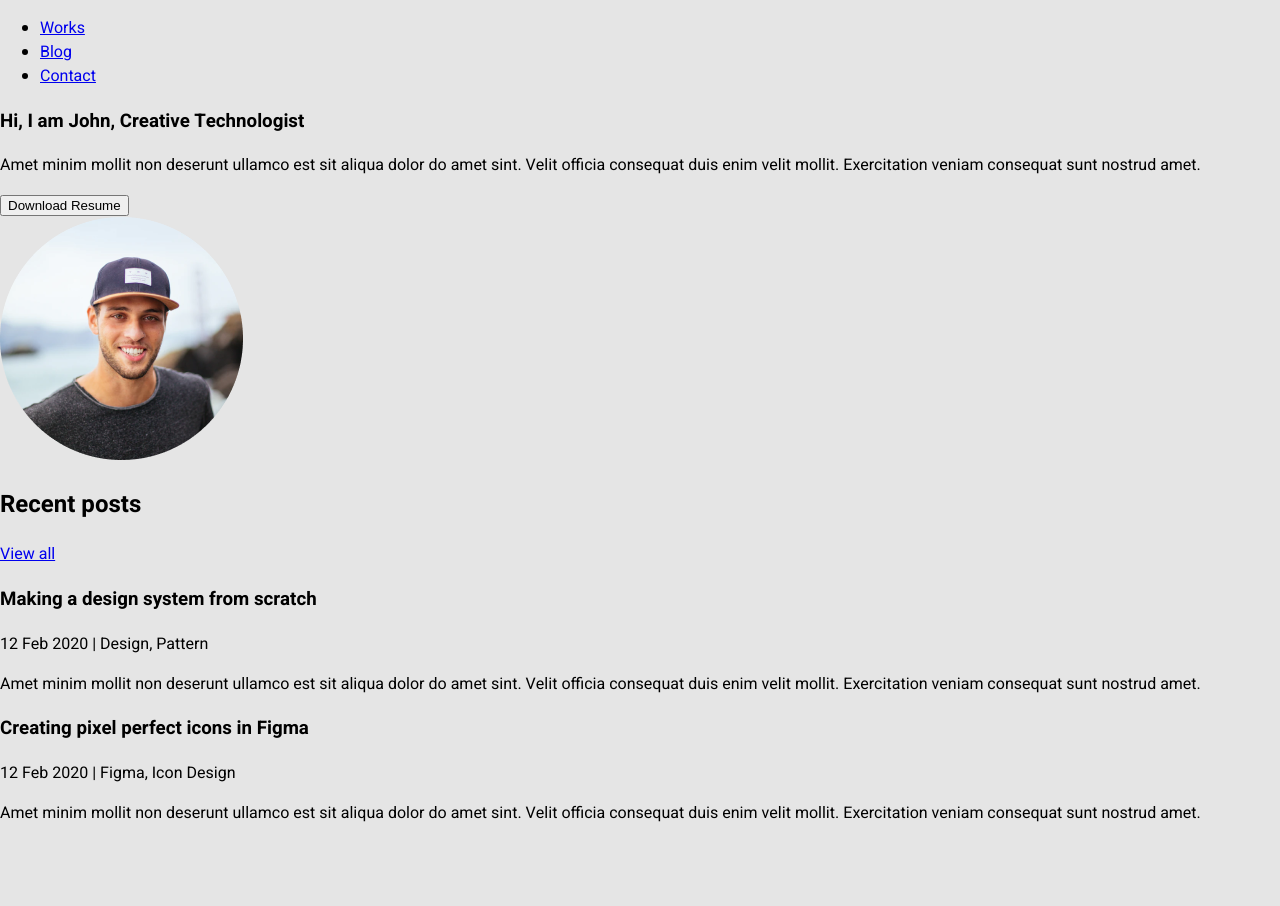
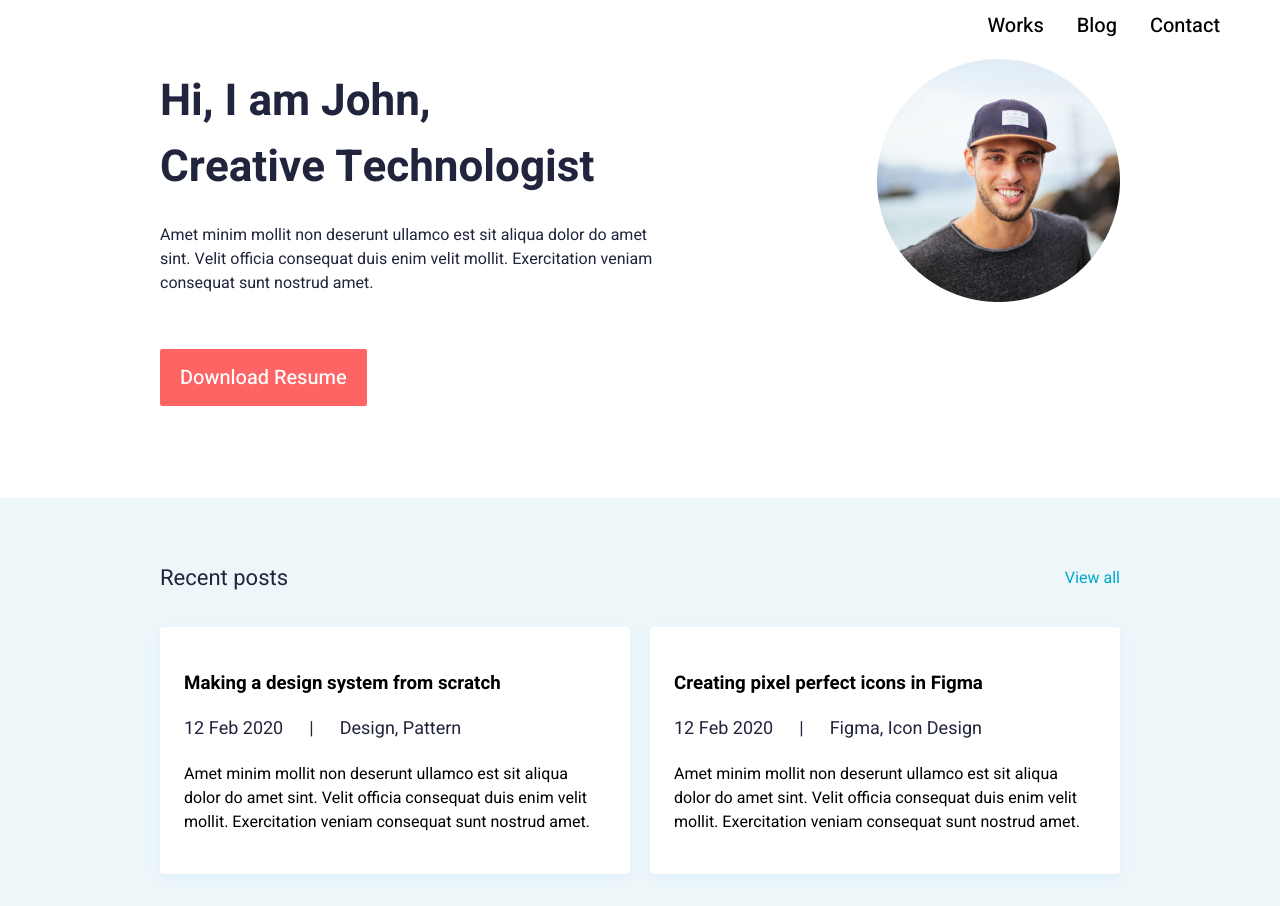
Before and after one commit to HajraDev/My-portfoli, a plain HTML site: page index.html in a window 1280 px wide. Before the commit the page ends 841 px from the top, so only its background shows below. Drawn offline with Linux system fonts and the light colour scheme; files that its build step writes are made by us from their sources.

Commit message:
my portfolio

```diff
--- a/css/style.css
+++ b/css/style.css
@@ -4,3 +4,138 @@ html , body {
     padding: 0;
     background: #E5E5E5;
 }
+header nav{
+    height: 50px;
+    background-color: #fff;
+    display: flex;
+    justify-content: flex-end;
+    padding-right: 60px;
+}
+header nav ul{
+    margin: 0;
+    display: flex;
+    align-items: center;
+    gap: 33px;
+}
+header nav ul li{
+    list-style: none;
+}
+header nav ul li a{
+    text-decoration: none;
+    font-weight: 500;
+    font-weight: 500;
+    font-size: 20px;
+    line-height: 29px;
+    text-align: right;
+    color: #000000;
+}
+.hero-section{
+    background-color:#fff;
+    padding-top: 158px 0;
+    height: 448px;
+}
+.hero-section .hero-inner{
+    max-width: 960px;
+    margin:0 auto;
+    display: flex;
+    align-items: center;
+}
+.hero-section .hero-inner .col-left{
+    max-width: 497px;
+}
+.hero-section .hero-inner .col-left h1{
+    font-weight: 700;
+    font-size: 44px;
+    line-height: 30px;
+    color: #21243D;
+}
+.hero-section .hero-inner .col-left p{
+    margin-top: 40PX;
+    font-weight: 400;
+    font-size: 16px;
+    line-height: 24px;
+    color: #21243D;
+}
+.hero-section .hero-inner .col-left .action-button{
+    margin-top: 38px;
+    position: absolute;
+    background: #FF6464;
+    border-radius: 2px;
+    padding: 5px 20px;
+    max-width: fit-content;
+    font-weight: 500;
+    font-size: 20px;
+    line-height: 29px;
+    color: white;
+    line-height: 47px;
+    text-align: center;
+}
+.hero-section .hero-inner .col-right{
+    flex: 1;
+    display: flex;
+    justify-content: flex-end;
+    align-items:center;
+}
+.post-section{
+    background: #EDF7FA;
+    padding: 32px 0;
+}
+.post-section-inner{
+    max-width: 960px;
+    margin: 0 auto;
+}
+.post-header{
+    display: flex;
+    align-items: center;
+    justify-content:space-between;
+}
+.post-section .post-header h2{
+    font-weight: 400;
+    font-size: 22px;
+    line-height: 60px;
+    /* display: flex;
+    align-items: flex-end; */
+    color: #21243D;
+}
+.post-section .post-header a{
+    font-weight: 400;
+    font-size: 16px;
+    line-height: 24px;
+    text-align: right;
+    color: #00A8CC;
+    text-decoration: none;
+}
+.posts{
+    display: flex;
+    gap: 20px;
+}
+.posts .posts-item{
+    background: #ffffff;
+    box-shadow: 0px 4px 10px rgba(187, 225, 250, 0.25);
+    border-radius: 4px;
+    padding: 24px;
+}
+.posts .post-items header h3{
+    font-weight: 700;
+    font-size: 26px;
+    line-height: 38px;
+    color: #21243D;
+    margin-bottom: 16px;
+}
+
+.meta{
+    font-weight: 400;
+    font-size: 18px;
+    line-height: 26px;
+    color: #21243D;
+    display: flex;
+    gap: 26px;
+    text-align: center;
+    margin-bottom: 20px;
+}
+.posts .post-items p{
+    font-weight: 400;
+    font-size: 16px;
+    line-height: 24px;
+    color: #21243D;
+}
--- a/index.html
+++ b/index.html
@@ -4,7 +4,7 @@
     <meta charset="UTF-8">
     <meta http-equiv="X-UA-Compatible" content="IE=edge">
     <meta name="viewport" content="width=device-width, initial-scale=1.0">
-    <link rel="stylesheet" href="style.css">
+    <link rel="stylesheet" href="./css/style.css">
     <title>Document</title>
     <link rel="preconnect" href="https://fonts.googleapis.com">
     <link rel="preconnect" href="https://fonts.gstatic.com" crossorigin>
@@ -31,10 +31,10 @@
     <section class="hero-section">
         <div class="hero-inner">
             <div class="col-left">
-                <h3>Hi, I am John,
-                    Creative Technologist</h3>
+                <h1>Hi, I am John,</h1>
+                <h1>Creative Technologist</h1>
                 <p>Amet minim mollit non deserunt ullamco est sit aliqua dolor do amet sint. Velit officia consequat duis enim velit mollit. Exercitation veniam consequat sunt nostrud amet.</p>
-                <button>Download Resume</button>
+                <div class="action-button">Download Resume</div>
             </div>
             <div class="col-right">
                 <img src="./images/profile img.png" alt="" srcset="">
@@ -43,6 +43,7 @@
     </section>
     <section>
         <div class="post-section">
+            <div class="post-section-inner">
                 <div class="post-header">
                     <h2>Recent posts</h2>
                     <a href="index.html">View all</a>
@@ -52,18 +53,20 @@
                         <header>
                             <h3>Making a design system from scratch</h3>
                             </header>
-                        <div><span class="published-date">12 Feb 2020</span> | <span class="category">Design, Pattern</span></div>
+                            <div class="meta"><span>12 Feb 2020</span><span> | </span><span>Design, Pattern</span></div>
                              <p>Amet minim mollit non deserunt ullamco est sit aliqua dolor do amet sint. Velit officia consequat duis enim velit mollit. Exercitation veniam consequat sunt nostrud amet.</p>
                     </article>
                     <article class="posts-item">
                         <header>
                             <h3>Creating pixel perfect icons in Figma</h3>
                         </header>
-                        <div><span class="published-date">12 Feb 2020</span> | <span class="category">Figma, Icon Design</span></div>
+                            <div class="meta"><span>12 Feb 2020</span><span>| </span> <span>Figma, Icon Design</span></div>
+
                              <p>Amet minim mollit non deserunt ullamco est sit aliqua dolor do amet sint. Velit officia consequat duis enim velit mollit. Exercitation veniam consequat sunt nostrud amet.</p>
                     </article>
+                </div>
+            </div>
 
-            </div>
         </div>
     </section>
 </body>
```
Lines whose indentation alone changed are shown as unchanged.
